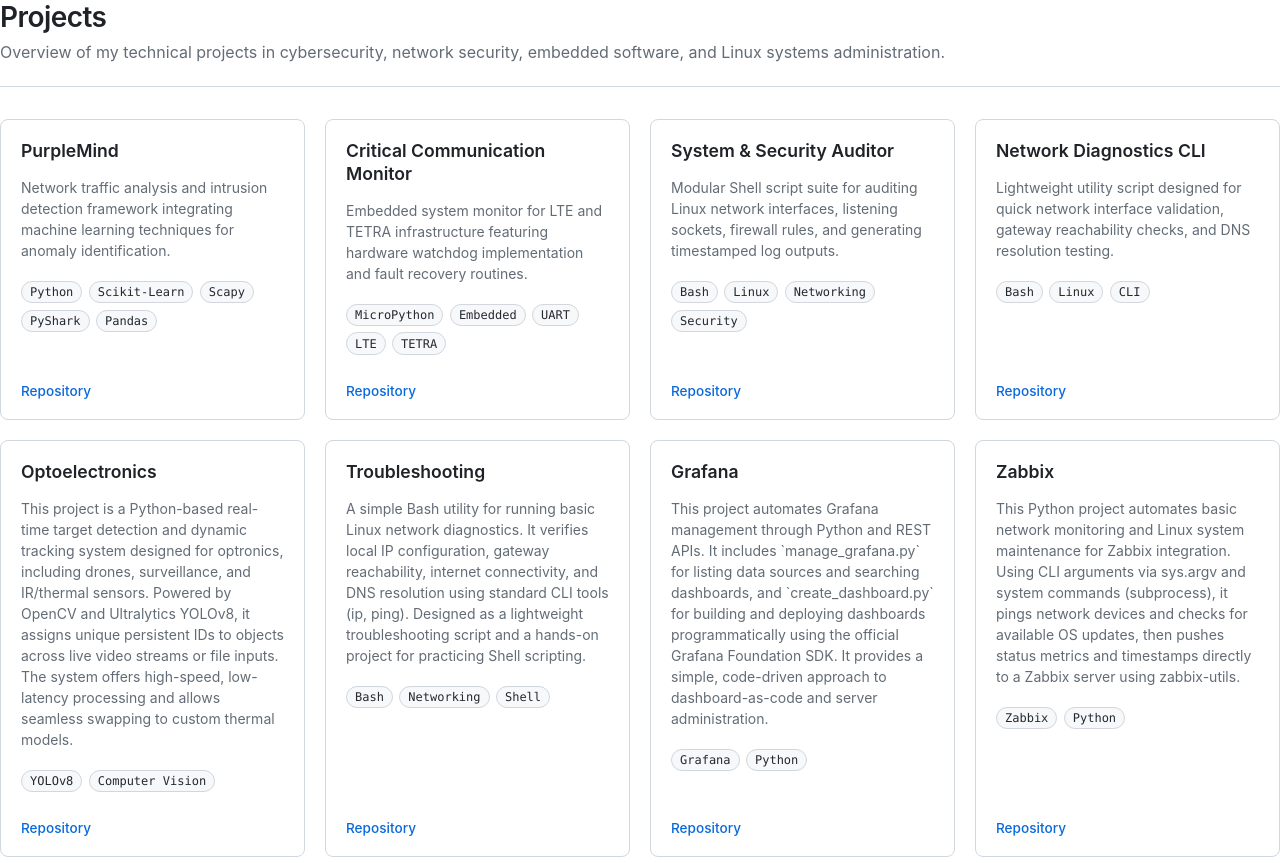
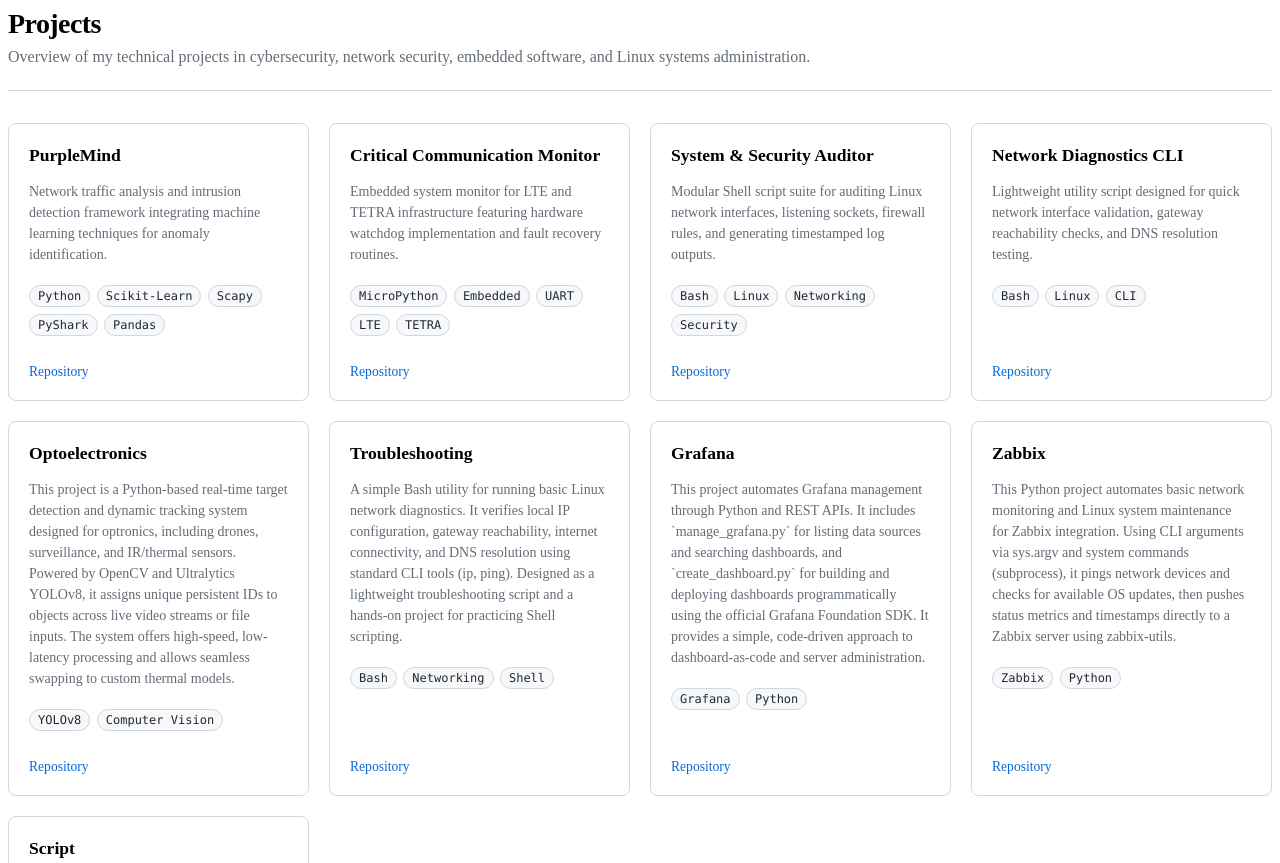
Before and after one commit to dyland0xg/dyland0xg.github.io, a plain HTML site: page index.html in a window 1280 px wide. Shown: the top 863 px of the page. Drawn offline with Linux system fonts and the light colour scheme.

Commit message:
Update index.html

```diff
--- a/index.html
+++ b/index.html
@@ -1,4 +1,5 @@
 <style>
+/* Custom Properties & Dark Mode */
 :root {
   --bg-card: #ffffff;
   --bg-card-hover: #f6f8fa;
@@ -31,13 +32,7 @@
   }
 }
 
-body {
-  font-family: var(--font-stack);
-  color: var(--text-main);
-  margin: 0;
-  padding: 0;
-}
-
+/* Header Section */
 .portfolio-header {
   margin-bottom: 2rem;
   border-bottom: 1px solid var(--border-card);
@@ -48,7 +43,7 @@
   font-size: 1.75rem;
   font-weight: 600;
   letter-spacing: -0.02em;
-  margin: 0 0 0.5rem 0;
+  margin-bottom: 0.5rem;
 }
 
 .portfolio-header p {
@@ -57,12 +52,14 @@
   margin: 0;
 }
 
+/* Grid Layout */
 .grid-container {
   display: grid;
   grid-template-columns: repeat(auto-fill, minmax(300px, 1fr));
   gap: 1.25rem;
 }
 
+/* Project Cards */
 .project-card {
   background-color: var(--bg-card);
   border: 1px solid var(--border-card);
@@ -94,6 +91,7 @@
   margin-bottom: 1.25rem;
 }
 
+/* Technology Badges */
 .tech-tags {
   display: flex;
   flex-wrap: wrap;
@@ -113,6 +111,7 @@
   white-space: nowrap;
 }
 
+/* Card Links */
 .card-links {
   display: flex;
   gap: 1rem;
@@ -126,6 +125,7 @@
   text-decoration: none;
   display: inline-flex;
   align-items: center;
+  gap: 0.25rem;
 }
 
 .card-links a:hover {
```
